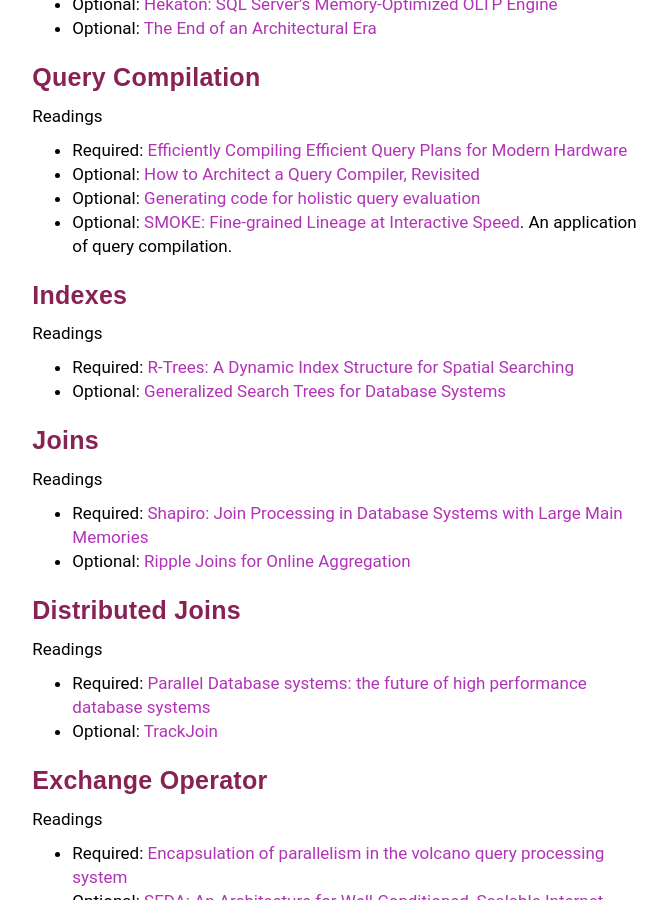
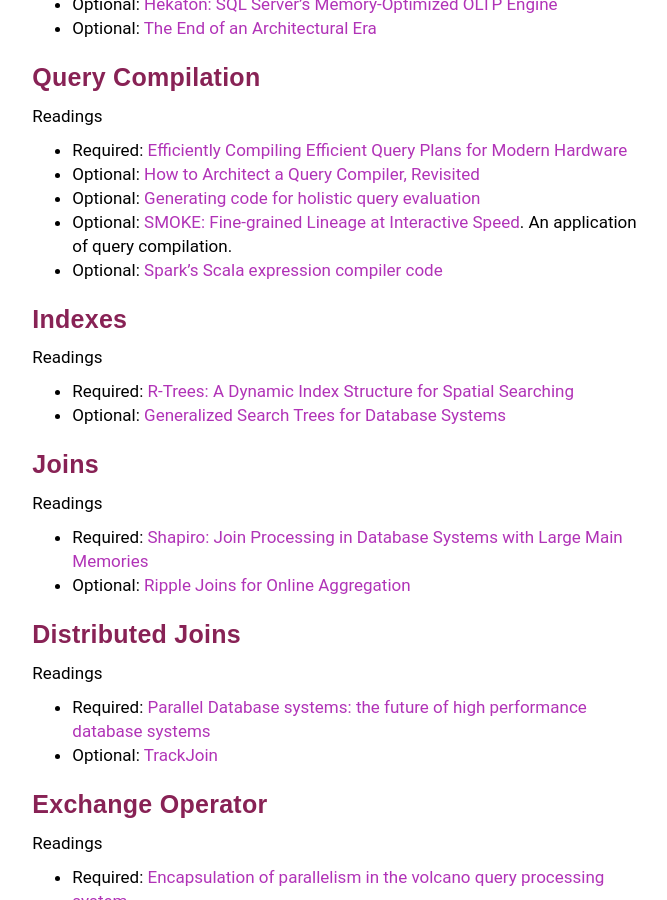
Before and after one commit to wzao1515/w6113.github.io, a Jekyll site: the page built from reviews.md, in a window 1280 px wide and 900 px high, scrolled down 2727 px. Shown: the whole window, without its empty margins (292-959 px from the left). Built offline with Jekyll 4.4.1, drawn with Linux system fonts in a browser that asks for light colours; our own code applies the rules of GitHub Pages for plain Markdown files.

Commit message:
updated website

```diff
--- a/reviews.md
+++ b/reviews.md
@@ -125,6 +125,7 @@ Readings
 * Optional: [How to Architect a Query Compiler, Revisited](./files/papers/tahboub-sigmod18.pdf)
 * Optional: [Generating code for holistic query evaluation](./files/papers/krikellas-icde2010.pdf)
 * Optional: [SMOKE: Fine-grained Lineage at Interactive Speed](./files/papers/smoke-vldb18.pdf).  An application of query compilation.
+* Optional: [Spark's Scala expression compiler code](https://github.com/apache/spark/blob/master/sql/catalyst/src/main/scala/org/apache/spark/sql/catalyst/expressions/codegen/CodeGenerator.scala)
 
 
 
```
